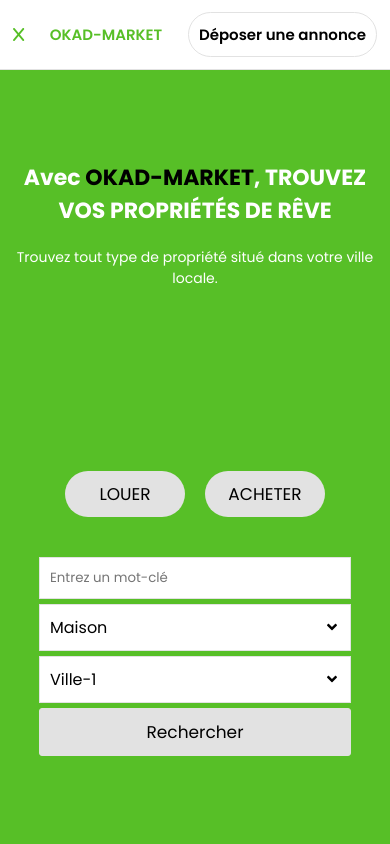
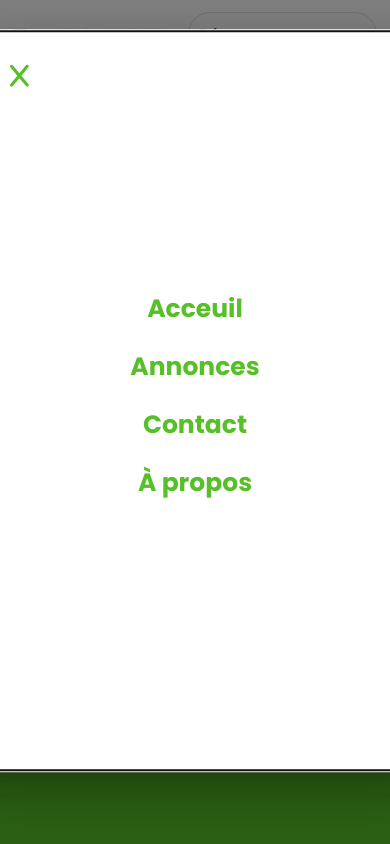
Before and after one commit to project-jered-david/okad-market, a React (Create React App) app: page / in a window 390 px wide. Both pictures are taken after a click on the icon 19 px from the left and 34 px from the top of the page. Shown: the top 844 px of the page. Built offline with nearby package versions, Linux system fonts and the light colour scheme.

Commit message:
mobile menu

```diff
--- a/src/components/Navbar/index.jsx
+++ b/src/components/Navbar/index.jsx
@@ -11,11 +11,29 @@
 } from "@fortawesome/free-solid-svg-icons";
 import { useState } from "react";
 import { useNavigate } from "react-router-dom";
+import Box from "@mui/material/Box";
+import Modal from "@mui/material/Modal";
+
+const style = {
+    position: "absolute",
+    top: "30%",
+    left: "50%",
+    transform: "translate(-50%, -30%)",
+    width: "100%",
+    height: "80%",
+    bgcolor: "background.paper",
+    boxShadow: 24,
+    p: 4,
+};
 
 const Navbar = () => {
     const navigate = useNavigate();
     const [fix, setFix] = useState(false);
-    const [toggleMenu, setToggleMenu] = useState(false);
+    const [open, setOpen] = useState(false);
+    const handleOpen = () => {
+        setOpen(true);
+    };
+    const handleClose = () => setOpen(false);
 
     const setFixed = () => {
         if (window.scrollY >= 90) {
@@ -28,6 +46,64 @@
     window.addEventListener("scroll", setFixed);
     return (
         <div className="navbar">
+            <Modal
+                open={open}
+                onClose={handleClose}
+                aria-labelledby="modal-modal-title"
+                aria-describedby="modal-modal-description"
+            >
+                <Box sx={style}>
+                    <div onClick={handleClose} className="close-button">
+                        <FontAwesomeIcon
+                            icon={faX}
+                            className="icon-close-button"
+                            style={{
+                                fontWeight: "bold",
+                                fontSize: "25px",
+                                color: "#57bf27",
+                            }}
+                        />
+                    </div>
+                    <div className="mobile-menu-buttons">
+                        <div
+                            className="home"
+                            onClick={() => {
+                                handleClose();
+                                navigate("/");
+                            }}
+                        >
+                            Acceuil
+                        </div>
+                        <div
+                            onClick={() => {
+                                handleClose();
+                                navigate("/annonces");
+                            }}
+                            className="ad"
+                        >
+                            Annonces
+                        </div>
+                        <div
+                            className="contact"
+                            onClick={() => {
+                                handleClose();
+                                navigate("/contact");
+                            }}
+                        >
+                            Contact
+                        </div>
+                        <div
+                            className="about-us"
+                            onClick={() => {
+                                handleClose();
+                                navigate("/a-propos");
+                            }}
+                        >
+                            À propos
+                        </div>
+                    </div>
+                </Box>
+            </Modal>
             <div className="navbar-wrapper">
                 <div className={fix ? "top top-fixed" : "top"}>
                     <div className="left">
@@ -73,20 +149,11 @@
 
                 <div className={fix ? "bottom bottom-fixed" : "bottom"}>
                     <div className="toggle-menu">
-                        {!toggleMenu && (
-                            <FontAwesomeIcon
-                                icon={faBars}
-                                style={styles.iconColor}
-                                onClick={() => setToggleMenu(!toggleMenu)}
-                            />
-                        )}
-                        {toggleMenu && (
-                            <FontAwesomeIcon
-                                icon={faX}
-                                style={styles.iconColor}
-                                onClick={() => setToggleMenu(!toggleMenu)}
-                            />
-                        )}
+                        <FontAwesomeIcon
+                            icon={faBars}
+                            style={styles.iconColor}
+                            onClick={handleOpen}
+                        />
                     </div>
                     <div
                         className="logo"
--- a/src/components/Navbar/navbar.css
+++ b/src/components/Navbar/navbar.css
@@ -13,6 +13,26 @@
 }
 .navbar-wrapper .bottom{
     height: 7vh;
+}
+
+.close-button{
+    cursor: pointer;
+    width: fit-content;
+    margin-left: 10px;
+    font-weight: bold;
+    font-style: 25px;
+}
+
+.mobile-menu-buttons{
+    display: flex;
+    flex-direction: column;
+    gap: 20px;
+    align-items: center;
+    justify-content: center;
+    height: 90%;
+    font-weight: bold;
+    font-size: 25px;
+    color: #57bf27;
 }
 
 .navbar-wrapper .bottom-fixed {
```
